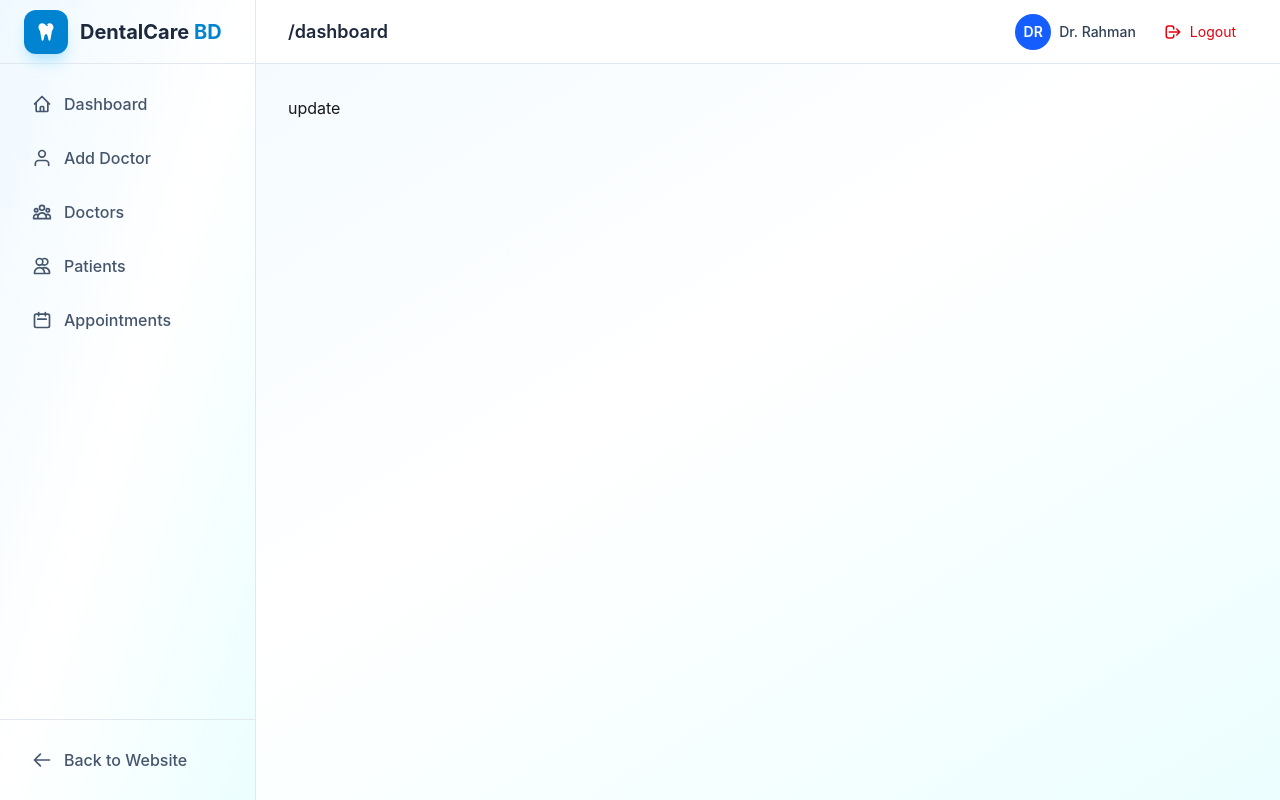
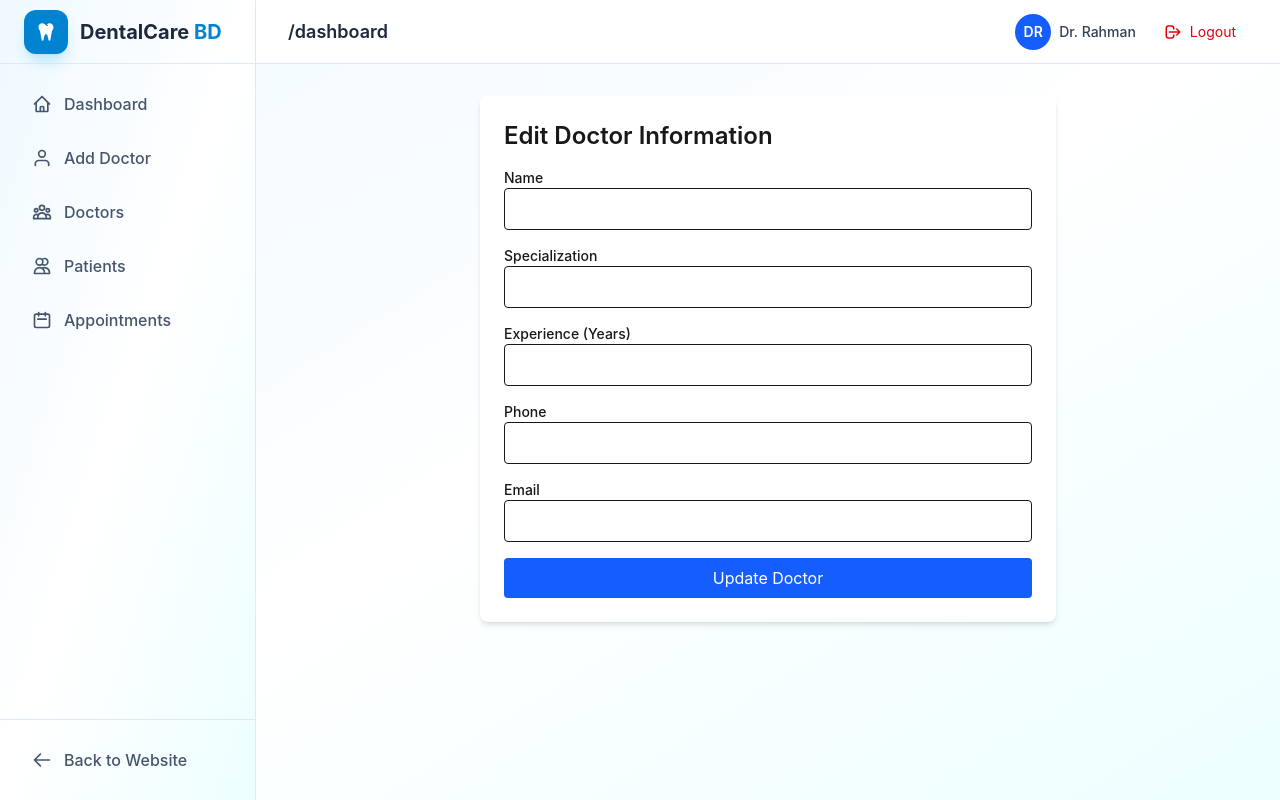
Before and after one commit to SaifurnRahman/Dentel-Clinic-Management-System, a React (Vite) app: page /dashboard/edit-doctor/1 in a window 1280 px wide. Built offline with nearby package versions, Linux system fonts and the light colour scheme; no server answers.

Commit message:
added update page

```diff
--- a/src/pages/Dashboard/EditDoctor.jsx
+++ b/src/pages/Dashboard/EditDoctor.jsx
@@ -1,9 +1,89 @@
-import React from 'react';
+import React, { useState, useEffect } from "react";
+import { useParams, useNavigate } from "react-router-dom";
 
 const EditDoctor = () => {
+    const { id } = useParams(); // URL থেকে ডক্টরের আইডি ধরবে
+    const navigate = useNavigate();
+
+    const [formData, setFormData] = useState({
+        name: "",
+        specialization: "",
+        experience: "",
+        phone: "",
+        email: "",
+        description: "",
+    });
+
+    const API_URL = import.meta.env.VITE_API_URL;
+
+    // ডক্টরের পুরোনো ডাটা ফেচ করে ফর্মে লোড করা
+    useEffect(() => {
+        const fetchDoctor = async () => {
+            try {
+                const response = await fetch(`${API_URL}/api/doctors`);
+                const data = await response.json();
+                const currentDoctor = data.find((doc) => doc.id == id);
+                if (currentDoctor) {
+                    setFormData(currentDoctor);
+                }
+            } catch (error) {
+                console.error("Error fetching doctor:", error);
+            }
+        };
+        fetchDoctor();
+    }, [id]);
+
+    const handleChange = (e) => {
+        setFormData({ ...formData, [e.target.name]: e.target.value });
+    };
+
+    const handleSubmit = async (e) => {
+        e.preventDefault();
+        try {
+            const response = await fetch(`${API_URL}/api/doctors/${id}`, {
+                method: "PUT",
+                headers: { "Content-Type": "application/json" },
+                body: JSON.stringify(formData),
+            });
+
+            if (!response.ok) throw new Error("Failed to update doctor");
+
+            alert("Doctor updated successfully!");
+            navigate("/dashboard/doctors"); // আপডেট শেষে ডক্টরস লিস্টে ফিরিয়ে নিয়ে যাবে
+        } catch (error) {
+            console.error("Error updating doctor:", error);
+            alert(error.message);
+        }
+    };
+
     return (
-        <div>
-            update
+        <div className="p-6 max-w-xl mx-auto bg-white rounded-lg shadow-md">
+            <h2 className="text-2xl font-semibold mb-4">Edit Doctor Information</h2>
+            <form onSubmit={handleSubmit} className="space-y-4">
+                <div>
+                    <label className="block text-sm font-medium">Name</label>
+                    <input type="text" name="name" value={formData.name} onChange={handleChange} className="w-full p-2 border rounded" required />
+                </div>
+                <div>
+                    <label className="block text-sm font-medium">Specialization</label>
+                    <input type="text" name="specialization" value={formData.specialization} onChange={handleChange} className="w-full p-2 border rounded" required />
+                </div>
+                <div>
+                    <label className="block text-sm font-medium">Experience (Years)</label>
+                    <input type="number" name="experience" value={formData.experience} onChange={handleChange} className="w-full p-2 border rounded" />
+                </div>
+                <div>
+                    <label className="block text-sm font-medium">Phone</label>
+                    <input type="text" name="phone" value={formData.phone} onChange={handleChange} className="w-full p-2 border rounded" />
+                </div>
+                <div>
+                    <label className="block text-sm font-medium">Email</label>
+                    <input type="email" name="email" value={formData.email} onChange={handleChange} className="w-full p-2 border rounded" />
+                </div>
+                <button type="submit" className="w-full bg-blue-600 text-white p-2 rounded hover:bg-blue-700 transition">
+                    Update Doctor
+                </button>
+            </form>
         </div>
     );
 };
```
